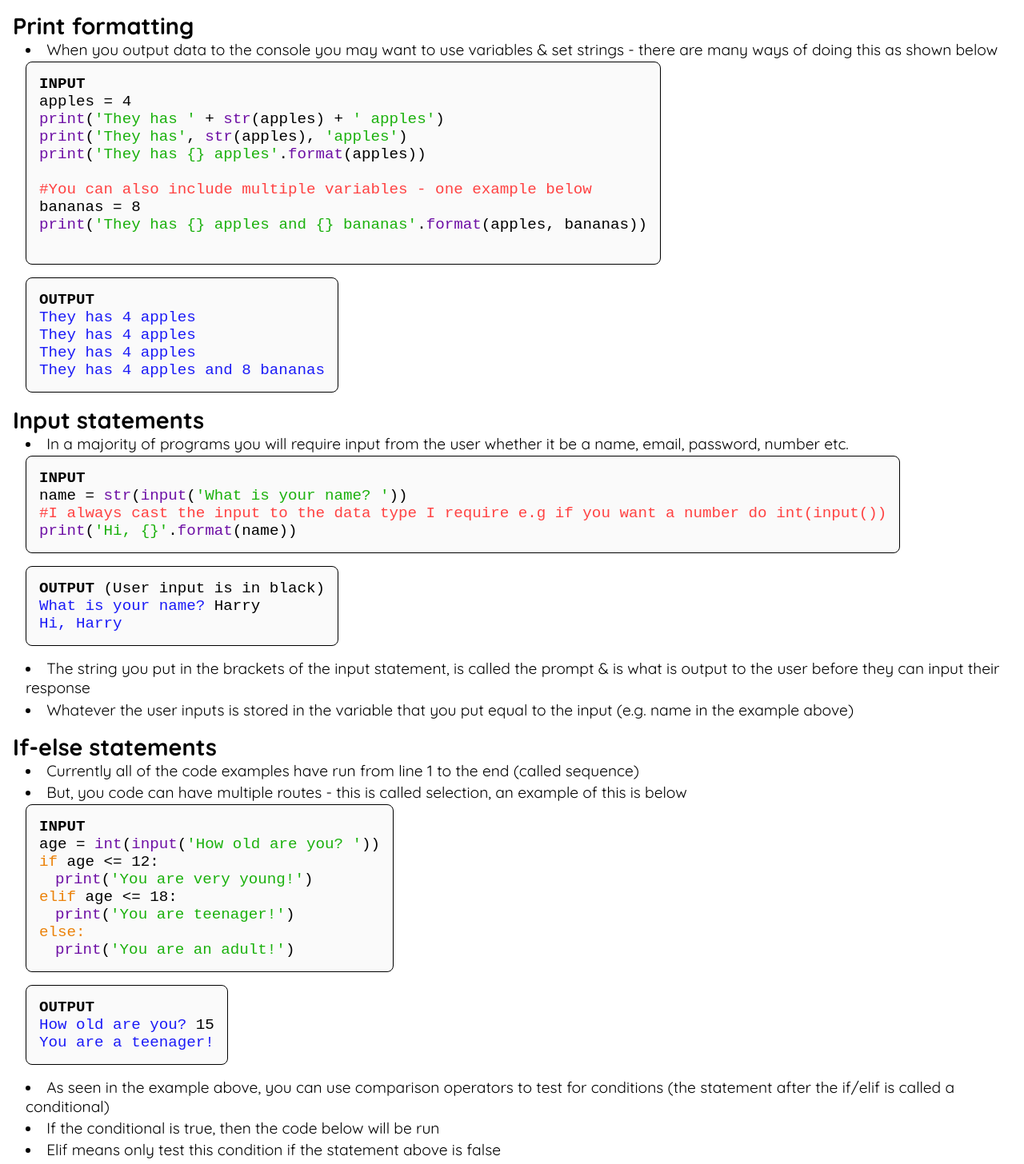
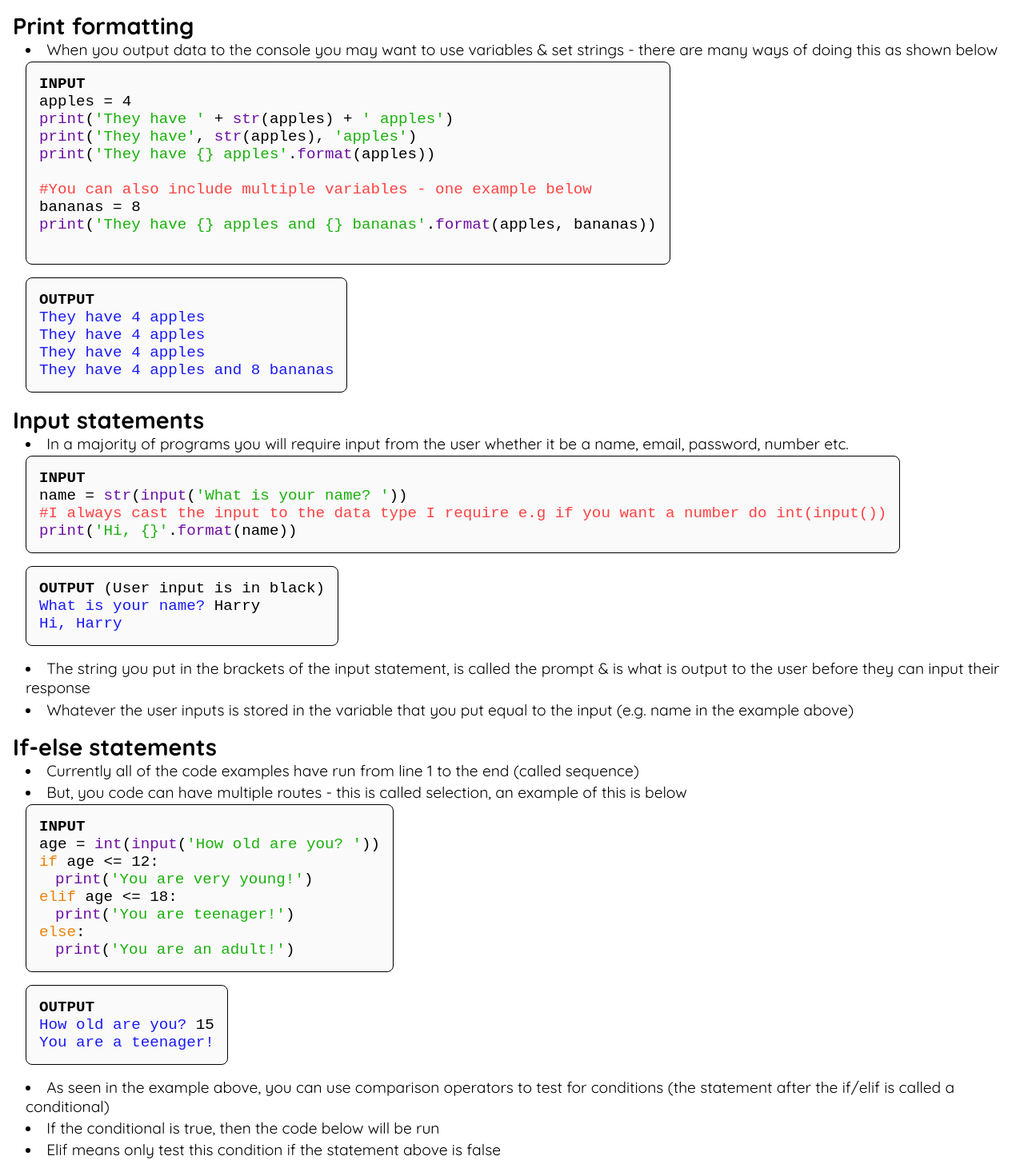
Before and after one commit to HarryD05/code4all, a React (Create React App) app: page /#/python in a window 1280 px wide. Shown: the part 4821-6277 px from the top of the page at 80% size. Built offline with nearby package versions, Linux system fonts and the light colour scheme; a web font is replaced by a local one.

Commit message:
Fixed typos

```diff
--- a/src/components/tutorials/python-basics1.js
+++ b/src/components/tutorials/python-basics1.js
@@ -150,23 +150,23 @@ const PythonBasics1 = props => {
           <code>
             <b>INPUT</b><br />
             apples = 4<br />
-            <span className="io">print</span>(<span className="string">'They has '</span> + <span className="io">str</span>(apples) + <span className="string">' apples'</span>)<br />
-            <span className="io">print</span>(<span className="string">'They has'</span>, <span className="io">str</span>(apples), <span className="string">'apples'</span>)<br />
-            <span className="io">print</span>(<span className="string">'They has {'{}'} apples'</span>.<span className="io">format</span>(apples))<br /><br />
+            <span className="io">print</span>(<span className="string">'They have '</span> + <span className="io">str</span>(apples) + <span className="string">' apples'</span>)<br />
+            <span className="io">print</span>(<span className="string">'They have'</span>, <span className="io">str</span>(apples), <span className="string">'apples'</span>)<br />
+            <span className="io">print</span>(<span className="string">'They have {'{}'} apples'</span>.<span className="io">format</span>(apples))<br /><br />
 
             <span className="comment">#You can also include multiple variables - one example below</span><br />
             bananas = 8<br />
-            <span className="io">print</span>(<span className="string">'They has {'{}'} apples and {'{}'} bananas'</span>.<span className="io">format</span>(apples, bananas))<br /><br />
+            <span className="io">print</span>(<span className="string">'They have {'{}'} apples and {'{}'} bananas'</span>.<span className="io">format</span>(apples, bananas))<br /><br />
           </code>
         </pre>
 
         <pre>
           <code className="output">
             <b style={{ color: '#000' }}>OUTPUT</b><br />
-            They has 4 apples<br />
-            They has 4 apples<br />
-            They has 4 apples<br />
-            They has 4 apples and 8 bananas
+            They have 4 apples<br />
+            They have 4 apples<br />
+            They have 4 apples<br />
+            They have 4 apples and 8 bananas
           </code>
         </pre>
       </ul>
@@ -206,7 +206,7 @@ const PythonBasics1 = props => {
             <Tab /><span className="io">print</span>(<span className="string">'You are very young!'</span>)<br />
             <span className="bool">elif</span> age &lt;= 18:<br />
             <Tab /><span className="io">print</span>(<span className="string">'You are teenager!'</span>)<br />
-            <span className="bool">else:</span><br />
+            <span className="bool">else</span>:<br />
             <Tab /><span className="io">print</span>(<span className="string">'You are an adult!'</span>)<br />
           </code>
         </pre>
@@ -232,7 +232,7 @@ const PythonBasics1 = props => {
             fav_colour = <span className="io">str</span>(<span className="io">input</span>(<span className="string">'What is your favourite colour? '</span>))<br />
             <span className="bool">if</span> fav_colour == <span className="string">'GREEN'</span>:<br />
             <Tab /><span className="io">print</span>(<span className="string">'Mine too!'</span>)<br />
-            <span className="bool">else</span><br />
+            <span className="bool">else</span>:<br />
             <Tab /><span className="io">print</span>(<span className="string">'I prefer green!'</span>)<br />
             <br />
             <span className="comment">#But the user may not enter their colour in capitals, so we can make their input capitalised so the input isn't case sensitive</span><br />
@@ -241,7 +241,7 @@ const PythonBasics1 = props => {
             fav_colour = <span className="io">str</span>(<span className="io">input</span>(<span className="string">'What is your favourite colour? '</span>)).upper()<br />
             <span className="bool">if</span> fav_colour == <span className="string">'GREEN'</span>:<br />
             <Tab /><span className="io">print</span>(<span className="string">'Mine too!'</span>)<br />
-            <span className="bool">else</span><br />
+            <span className="bool">else</span>:<br />
             <Tab /><span className="io">print</span>(<span className="string">'I prefer green!'</span>)<br />
           </code>
         </pre>
```
